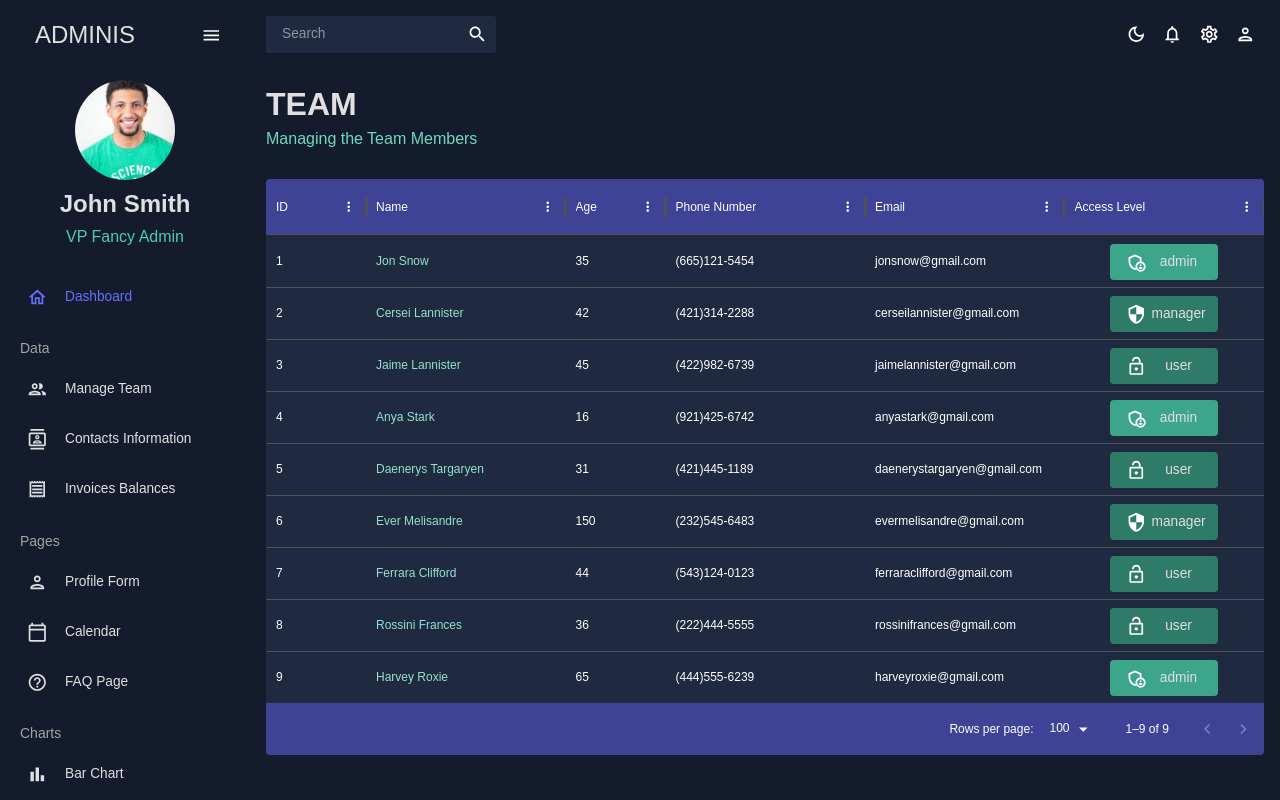
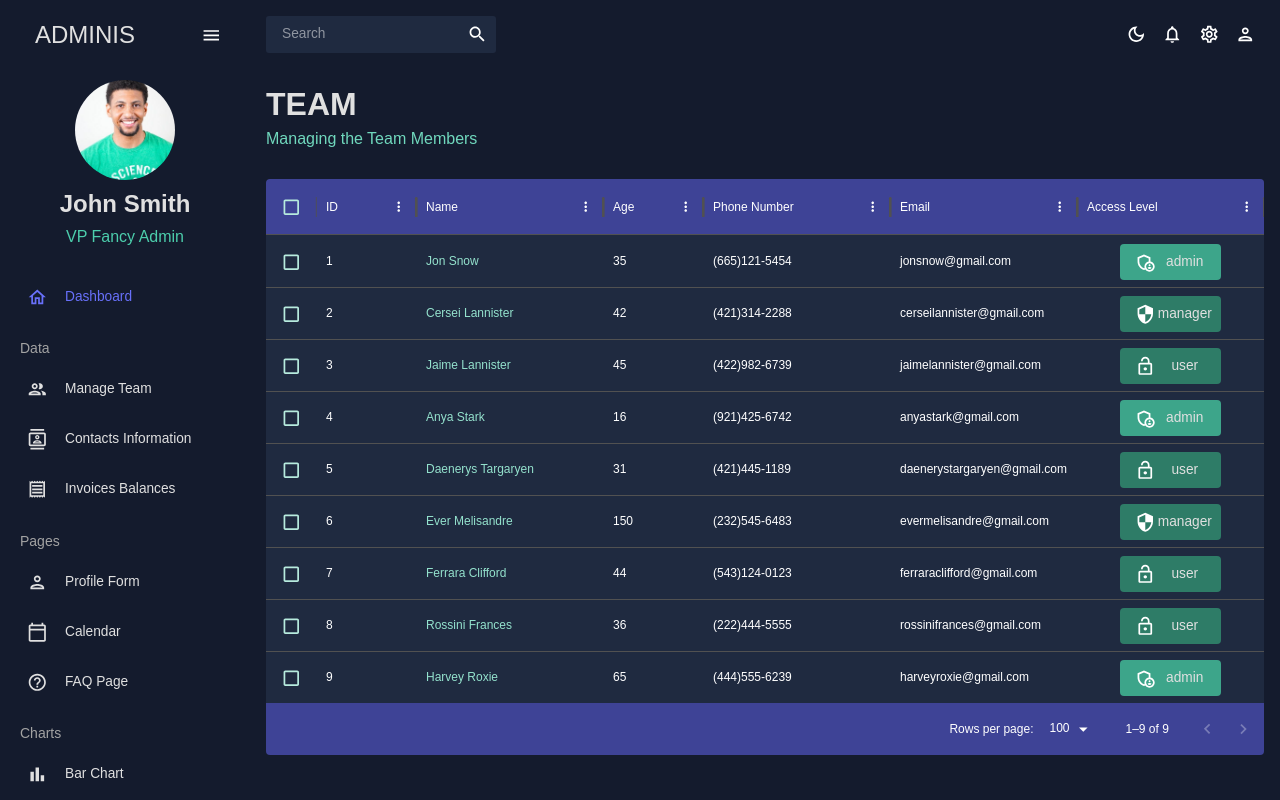
Before and after one commit to DevMisha18/admin-dashboard, a React (Vite) app: page /team in a window 1280 px wide. Built offline with nearby package versions, Linux system fonts and the light colour scheme.

Commit message:
refactor: add checkboxes to the data grid

```diff
--- a/src/scenes/team/index.tsx
+++ b/src/scenes/team/index.tsx
@@ -101,7 +101,7 @@ const Team: FC = () => {
           },
         }}
       >
-        <DataGrid rows={mockDataTeam} columns={columns} />
+        <DataGrid checkboxSelection rows={mockDataTeam} columns={columns} />
       </Box>
     </Box>
   );
```
